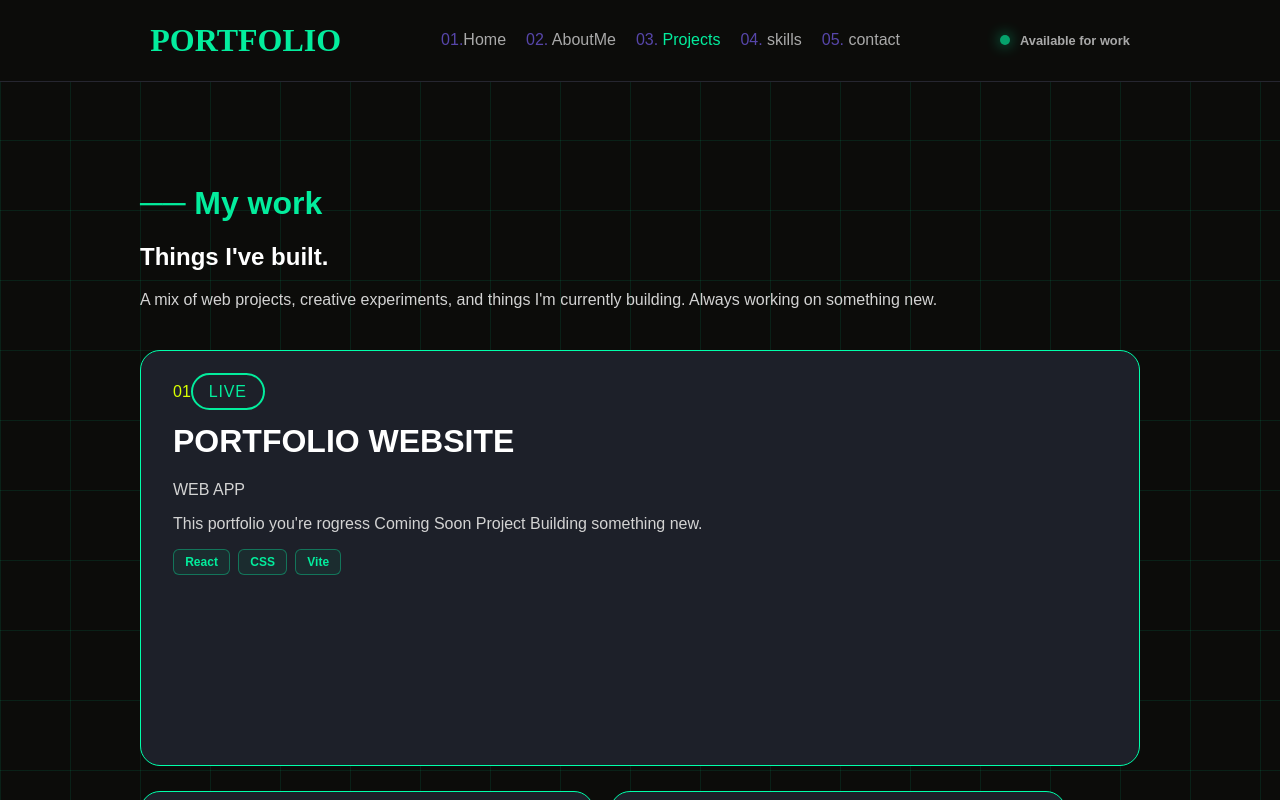
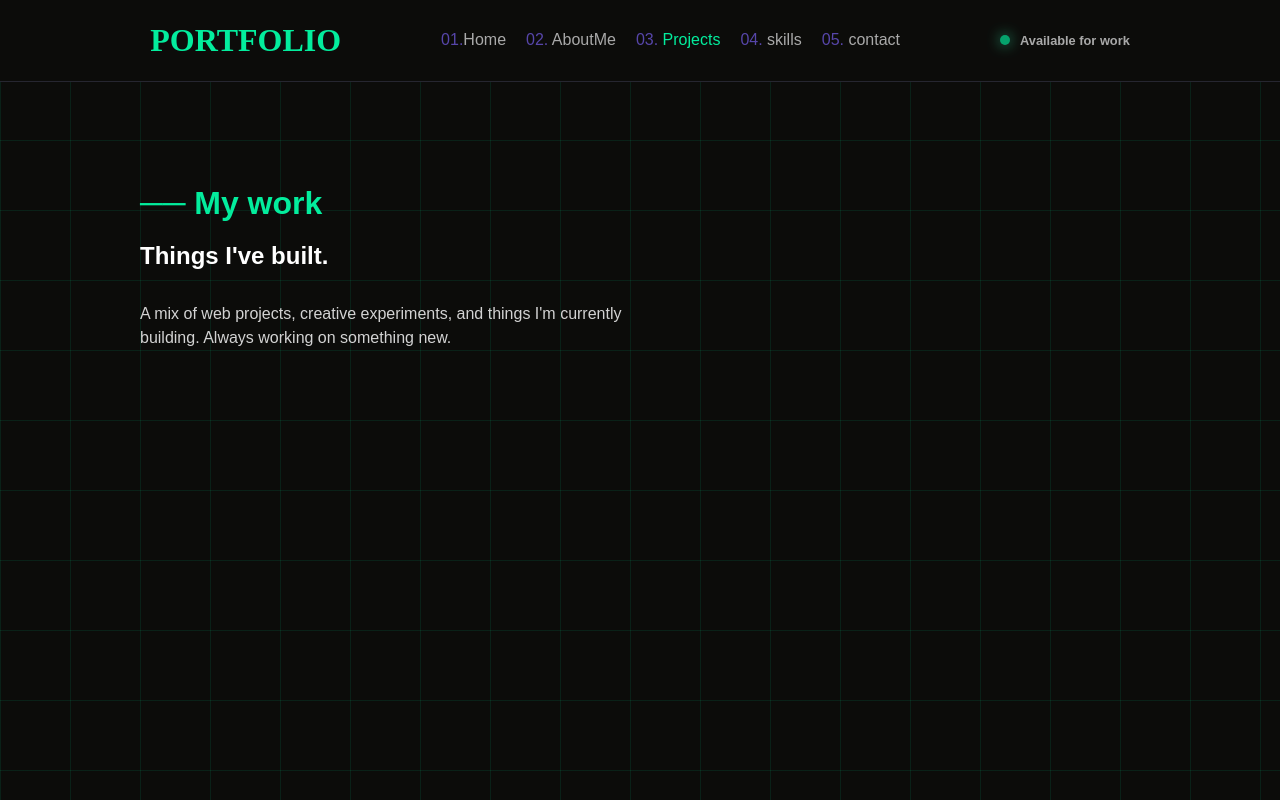
Before and after one commit to itzmitto/portfolioproject, a React (Vite) app: page / in a window 1280 px wide. Both pictures are taken after a click on the button "View Projects". Shown: the top 800 px of the page. Built offline with nearby package versions, Linux system fonts and the light colour scheme.

Commit message:
244ste commit

```diff
--- a/src/components/Header.css
+++ b/src/components/Header.css
@@ -9,8 +9,6 @@ header {
     position: sticky;
     top: 0;
     z-index: 100;
-
-
 
 
     h1 {
@@ -58,11 +56,10 @@ header {
         border-radius: 100%;
         background: #03ed9d;
         box-shadow: 0 0 20px #4efec0;
-        animation: pulse 3s ease-in-out infinite;
+        animation: pulse 2s ease-in-out infinite;
     }
 
 }
-
 
 
 @keyframes pulse {
--- a/src/pages/Projects.css
+++ b/src/pages/Projects.css
@@ -1,5 +1,4 @@
 .projects {
-
     .gridContainer {
         display: grid;
         grid-template-columns: repeat(2, 1fr);
@@ -8,197 +7,27 @@
         margin: 50px auto;
         max-width: 1000px;
         padding: 2rem 0;
+    }
 
+    .titleBlock h1 {
+        color: #03ed9d;
+        margin-bottom: 1rem;
+    }
+
+    .titleBlock h2 {
+        margin-bottom: 2rem;
+        color: white;
+    }
+
+    .titleBlock p {
+        color: lightgrey;
+        line-height: 1.5;
+        max-width: 65ch;
+    }
+
+    .titleBlock {
+        margin-bottom: 2rem;
     }
 
 
-
-
-
-
-
-    /*     hier houden later bekijken of ik het nodig heb
-    .wrapper {
-        max-width: 1000px;
-        margin: 0 auto;
-        padding: 0 2rem;
-    } */
-
-
-
-
-
-    /*      hier houden later bekijken dit is de thing ive hult thing letter die groen alleen wordt
-     Title block
-    .titleBlock h1 {
-        color: #03ed9d;
-        font-size: 1rem;
-        font-weight: 400;
-        margin-bottom: 0.5rem;
-    } */
-
-
-    /* hier houden later bekijken dit is de thing ive hult thing letter die groen alleen wordt
-    .titleBlock h2 {
-        color: white;
-        font-size: 3rem;
-        font-weight: 900;
-        text-transform: uppercase;
-        margin: 0 0 1rem 0;
-        line-height: 1.1;
-    } */
-
-    /*     hier houden later bekijken dit is de thing ive hult thing letter die groen alleen wordt
-    .titleBlock p {
-        color: lightgrey;
-        max-width: 480px;
-        line-height: 1.6;
-    } */
-
-
-    h1 {
-        color: #03ed9d;
-    }
-
-    p {
-        color: lightgrey;
-    }
-
-    .card.main h1 {
-        color: white;
-    }
-
-    .card.main p {
-        color: lightgrey;
-    }
-
-
-    /* dit later goed maken  */
-    .techStack {
-        color: rgb(0, 255, 255);
-        display: flex;
-        flex-wrap: wrap;
-        gap: 0.5rem;
-    }
-
-    /* dit later goed maken  */
-    .techStack span {
-        font-size: 0.75rem;
-        font-weight: 600;
-        padding: 0.3rem 0.7rem;
-        border-radius: 6px;
-        border: 1px solid;
-    }
-
-    .card.main .techStack span {
-        color: #03ed9d;
-        border-color: rgba(6, 255, 168, 0.35);
-        background: rgba(3, 237, 157, 0.06);
-    }
-
-    .card.coming .techStack span {
-        color: #a78bfa;
-        border-color: rgba(167, 139, 250, 0.35);
-        background: rgba(167, 139, 250, 0.06);
-    }
-
-    .card.art .techStack span {
-        color: #fb7185;
-        border-color: rgba(251, 113, 133, 0.35);
-        background: rgba(251, 113, 133, 0.06);
-    }
-
-
-
-
-
-
-
-    .card {
-        background: #1d2029;
-        border-radius: 20px;
-        border: 1px solid #00ffaa;
-    }
-
-
-
-    .card.main {
-        color: rgb(217, 255, 0);
-        min-height: 350px;
-        /* verticaal langer */
-        grid-column: 1 / -1;
-        /* volle breedte van de grid */
-        padding: 2rem;
-        /* wat meer ruimte binnenin */
-    }
-
-
-
-
-
-    .card.coming {
-        color: blueviolet;
-        min-height: 300px;
-        padding: 10rem;
-
-    }
-
-
-    .card.art {
-        color: lightgreen;
-        min-height: 300px;
-        padding: 10rem;
-
-    }
-
-    .cardRows {
-        display: flex;
-        gap: 1rem;
-        align-items: flex-start;
-    }
-
-
-
-
-
-    .badge {
-        font-size: 1rem;
-        letter-spacing: 0.05em;
-        padding: 0.5rem 1rem;
-        border-radius: 10rem;
-    }
-
-    .badge.live {
-        background: transparent;
-        border: 2px solid #03ed9d;
-        color: #03ed9d;
-    }
-
-    .badge.inprogress {
-        background: transparent;
-        border: 1.5px solid #7c3aed;
-        color: #a78bfa;
-    }
-
-    .badge.ongoing {
-        background: transparent;
-        border: 1.5px solid #e11d48;
-        color: #fb7185;
-    }
-
-
-
-
-
-
-
-
-
-
-
-
-
-
-
-
 }
--- a/src/pages/Projects.tsx
+++ b/src/pages/Projects.tsx
@@ -9,71 +9,13 @@ function Projects() {
                     <div className="titleBlock">
                         <h1>── My work</h1>
                         <h2>Things I've built.</h2>
-                        <p>A mix of web projects, creative experiments, and things I'm currently building. Always working on something new.</p>
+                        <p>A mix of web projects, creative experiments, and things I'm
+                        currently building. Always working on something new.</p>
                     </div>
 
 
 
 
-
-                    <div className="card main">
-                        <div className="cardHeader">
-                            <span className="tag">01</span>
-                            <span className="badge live">LIVE</span>
-                            <h1>PORTFOLIO WEBSITE</h1>
-                            <p>WEB APP</p>
-                        </div>
-                        <p>This portfolio you're rogress Coming Soon Project Building something new.</p>
-                        <div className="techStack">
-                            <span>React</span>
-                            <span>CSS</span>
-                            <span>Vite</span>
-                        </div>
-                    </div>
-
-
-
-
-
-                    <div className="cardRows">
-                        <div className="card coming">
-                            <div className="cardHeader">
-                                <span className="tag">02</span>
-                                <span className="badge inprogress">IN PROGRESS</span>
-                                <h1>COMING SOON</h1>
-                            </div>
-                            <p>Een uitgebreide mod voor een soulslike game met custom levels,
-                                enemy AI tweaks en handgemaakte concept art als basis.</p>
-
-                            <div className="techStack">
-                                <span>Level design</span>
-                                <span>Scripting</span>
-                                <span>Concept art</span>
-                            </div>
-                        </div>
-
-
-
-
-
-                        <div className="card art">
-                            <div className="cardHeader">
-                                <span className="tag">03</span>
-                                <span className="badge ongoing">ONGOING</span>
-                                <h1>DIGITAL ART SERIES</h1>
-                            </div>
-                            <p>Een reeks van 10 digitale karakterillustraties in een mix van
-                                realisme en cartoon bedoeld voor print en online publicatie.</p>
-                            <div className="techStack">
-                                <span>Digital painting</span>
-                                <span>Character design</span>
-                            </div>
-
-
-
-
-                        </div>
-                    </div>
 
                 </div>
             </div>
@@ -82,82 +24,3 @@ function Projects() {
 }
 
 export default Projects;
-
-
-
-
-
-
-
-
-
-
-
-
-
-// import "./Projects.css";
-
-// function Projects() {
-//     return (
-//         <div className="projects">
-//             <div className="wrapper">
-//                 <div className="gridContainer">
-
-//                     <div className="titleBlock">
-//                         <h1>── My work</h1>
-//                         <h2>Things I've built.</h2>
-//                         <p>A mix of web projects, creative experiments, and things I'm currently building. Always working on something new.</p>
-//                     </div>
-
-//                     <div className="card main">
-//                         <div className="cardHeader">
-//                             <span className="cardNumber">01</span>
-//                             <span className="badge live">LIVE</span>
-//                         </div>
-//                         <h3>PORTFOLIO WEBSITE</h3>
-//                         <p className="cardType">WEB APP</p>
-//                         <p className="cardDesc">This portfolio you're looking at right now — built with React and TypeScript to showcase my work and skills.</p>
-//                         <div className="techStack">
-//                             <span>React</span>
-//                             <span>TypeScript</span>
-//                             <span>CSS</span>
-//                         </div>
-//                     </div>
-
-//                     <div className="cardRows">
-//                         <div className="card coming">
-//                             <div className="cardHeader">
-//                                 <span className="cardNumber">02</span>
-//                                 <span className="badge inprogress">IN PROGRESS</span>
-//                             </div>
-//                             <h3>COMING SOON</h3>
-//                             <p className="cardType">PROJECT</p>
-//                             <p className="cardDesc">Building something new. Check back soon for more projects as I keep creating and coding cool things.</p>
-//                             <div className="techStack">
-//                                 <span>React</span>
-//                                 <span>Laravel</span>
-//                             </div>
-//                         </div>
-
-//                         <div className="card art">
-//                             <div className="cardHeader">
-//                                 <span className="cardNumber">03</span>
-//                                 <span className="badge ongoing">ONGOING</span>
-//                             </div>
-//                             <h3>DIGITAL ART SERIES</h3>
-//                             <p className="cardType">CREATIVE</p>
-//                             <p className="cardDesc">A collection of digital paintings — character designs, concept art, and experiments mixing realism with cartoon aesthetics.</p>
-//                             <div className="techStack">
-//                                 <span>Photoshop</span>
-//                                 <span>Procreate</span>
-//                             </div>
-//                         </div>
-//                     </div>
-
-//                 </div>
-//             </div>
-//         </div>
-//     );
-// }
-
-// export default Projects;
```
